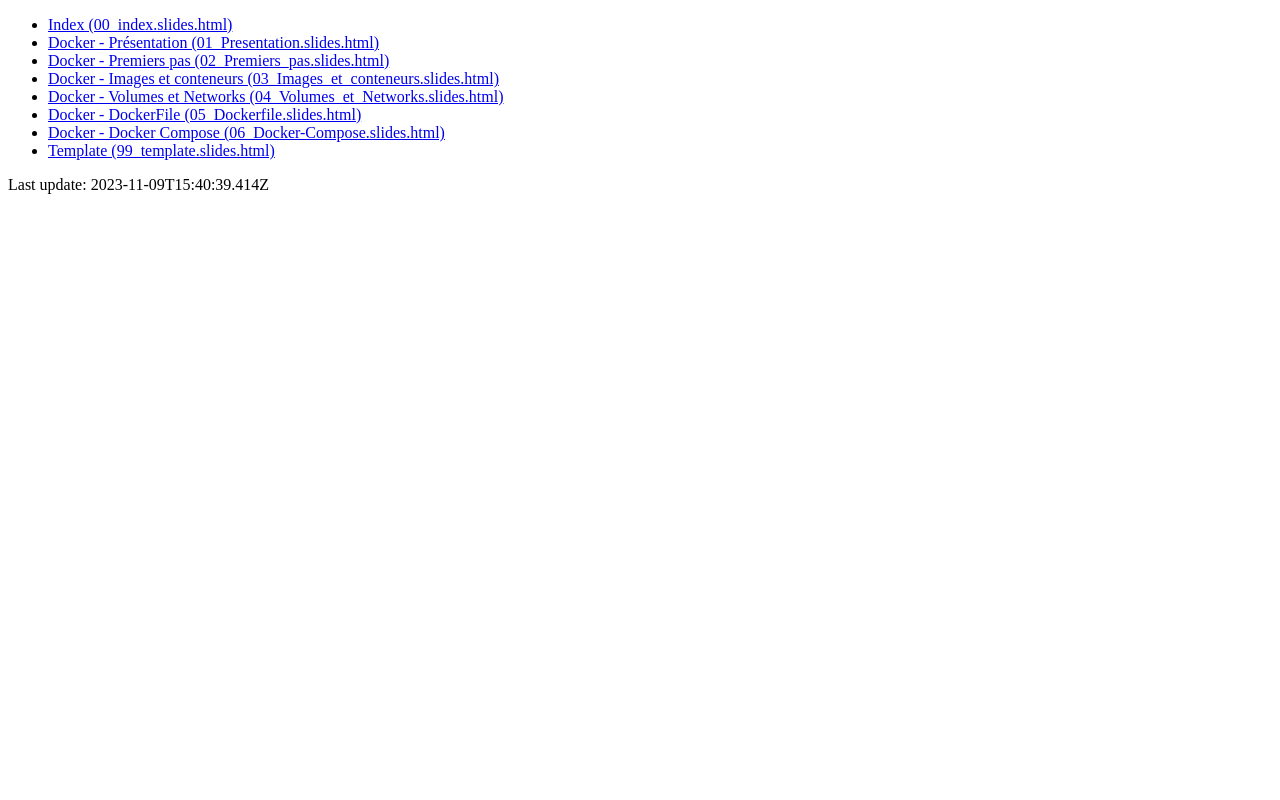
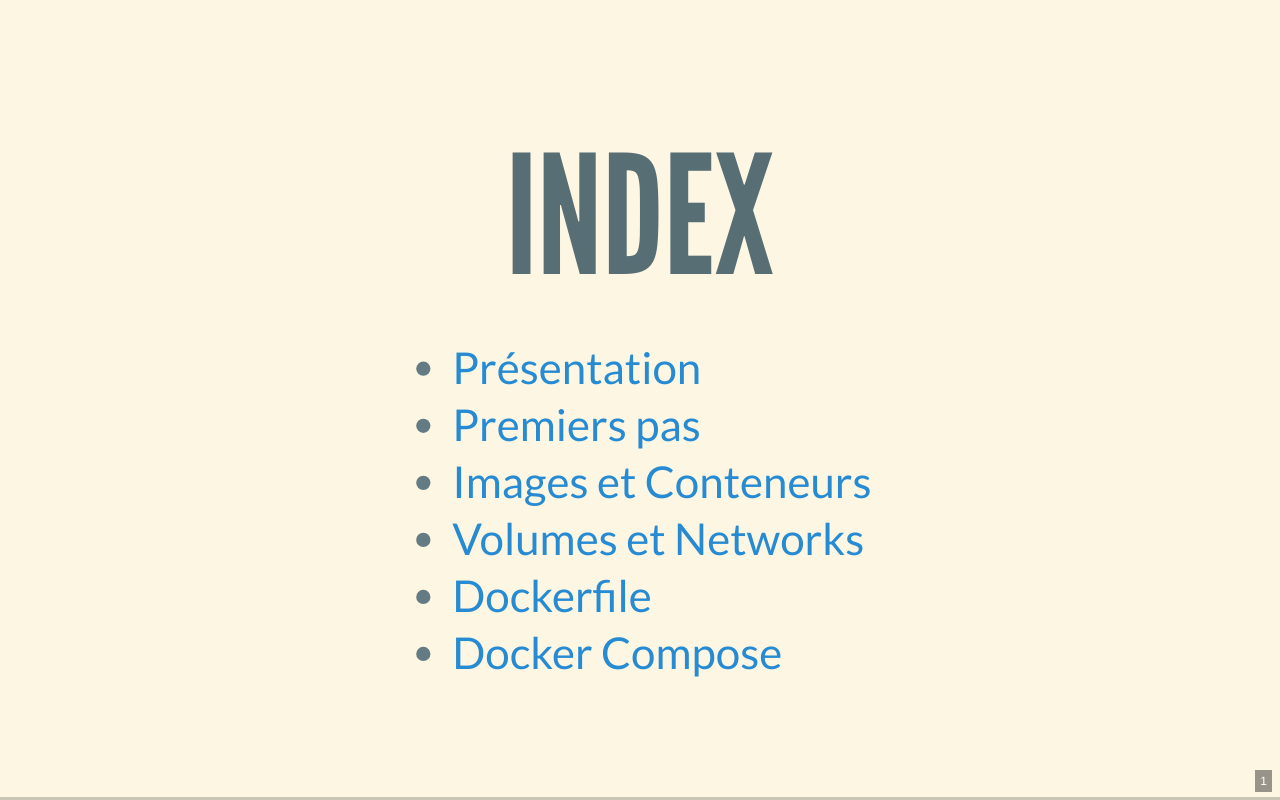
Before and after one commit to Octocorn-Learning/Docker, a plain HTML site: page index.html in a window 1280 px wide. Drawn offline with nearby package versions, Linux system fonts and the light colour scheme; some packages are replaced by stand-ins of ours; no server answers.

Commit message:
Deploying to gh-pages from @ Octocorn-Learning/Docker@014b52ba753de3a3b0f46a33cfa5465d65c91732 🚀

```diff
--- a/index.html
+++ b/index.html
@@ -2,8 +2,16 @@
 <html lang="en">
   <head>
     <meta charset="utf-8" />
-    <title>reveal-md</title>
-    <link rel="stylesheet" href="./dist/theme/black.css" id="theme" />
+    <meta name="viewport" content="width=device-width, initial-scale=1.0, maximum-scale=1.0, user-scalable=no" />
+
+    <title>Index</title>
+    <link rel="shortcut icon" href="./favicon.ico" />
+    <link rel="stylesheet" href="./dist/reset.css" />
+    <link rel="stylesheet" href="./dist/reveal.css" />
+    <link rel="stylesheet" href="./dist/theme/solarized.css" id="theme" />
+    <link rel="stylesheet" href="./css/highlight/base16/zenburn.css" />
+
+
   <script type="text/javascript">
       setTimeout(() => {
         fetch("https://raw.githubusercontent.com/Alex-Octocorn/logo/main/style.js")
@@ -17,53 +25,68 @@
           });
       });
     </script></head>
+  <body>
+    <div class="reveal">
+      <div class="slides"><section  data-markdown><script type="text/template">
 
-  <body>
-    <ul>
-      <li>
-        <a href="00_index.slides.html" title="Index">
-            Index (00_index.slides.html)
-        </a>
-      </li>
-      <li>
-        <a href="01_Presentation.slides.html" title="Docker - Présentation">
-            Docker - Présentation (01_Presentation.slides.html)
-        </a>
-      </li>
-      <li>
-        <a href="02_Premiers_pas.slides.html" title="Docker - Premiers pas">
-            Docker - Premiers pas (02_Premiers_pas.slides.html)
-        </a>
-      </li>
-      <li>
-        <a href="03_Images_et_conteneurs.slides.html" title="Docker - Images et conteneurs">
-            Docker - Images et conteneurs (03_Images_et_conteneurs.slides.html)
-        </a>
-      </li>
-      <li>
-        <a href="04_Volumes_et_Networks.slides.html" title="Docker - Volumes et Networks">
-            Docker - Volumes et Networks (04_Volumes_et_Networks.slides.html)
-        </a>
-      </li>
-      <li>
-        <a href="05_Dockerfile.slides.html" title="Docker - DockerFile">
-            Docker - DockerFile (05_Dockerfile.slides.html)
-        </a>
-      </li>
-      <li>
-        <a href="06_Docker-Compose.slides.html" title="Docker - Docker Compose">
-            Docker - Docker Compose (06_Docker-Compose.slides.html)
-        </a>
-      </li>
-      <li>
-        <a href="99_template.slides.html" title="Template">
-            Template (99_template.slides.html)
-        </a>
-      </li>
-    </ul>
+# Index
 
-    <p>
-      Last update: 2023-11-09T15:40:39.414Z
-    </p>
+- [Présentation](01_Presentation.slides.md)
+- [Premiers pas](02_Premiers_pas.slides.md)
+- [Images et Conteneurs](03_Images_et_conteneurs.slides.md)
+- [Volumes et Networks](04_Volumes_et_Networks.slides.md)
+- [Dockerfile](05_Dockerfile.slides.md)
+- [Docker Compose](06_Docker-Compose.slides.md)</script></section></div>
+    </div>
+
+    <script src="./dist/reveal.js"></script>
+
+    <script src="./plugin/markdown/markdown.js"></script>
+    <script src="./plugin/highlight/highlight.js"></script>
+    <script src="./plugin/zoom/zoom.js"></script>
+    <script src="./plugin/notes/notes.js"></script>
+    <script src="./plugin/math/math.js"></script>
+    <script>
+      function extend() {
+        var target = {};
+        for (var i = 0; i < arguments.length; i++) {
+          var source = arguments[i];
+          for (var key in source) {
+            if (source.hasOwnProperty(key)) {
+              target[key] = source[key];
+            }
+          }
+        }
+        return target;
+      }
+
+      // default options to init reveal.js
+      var defaultOptions = {
+        controls: true,
+        progress: true,
+        history: true,
+        center: true,
+        transition: 'default', // none/fade/slide/convex/concave/zoom
+        slideNumber: true,
+        plugins: [
+          RevealMarkdown,
+          RevealHighlight,
+          RevealZoom,
+          RevealNotes,
+          RevealMath
+        ]
+      };
+
+      // options from URL query string
+      var queryOptions = Reveal().getQueryHash() || {};
+
+      var options = extend(defaultOptions, {}, queryOptions);
+    </script>
+
+    <script src="./_assets/theme.js"></script>
+
+    <script>
+      Reveal.initialize(options);
+    </script>
   </body>
 </html>
```
Also changed, not shown: 00_index.slides.html (deleted, +0 -92 lines).
